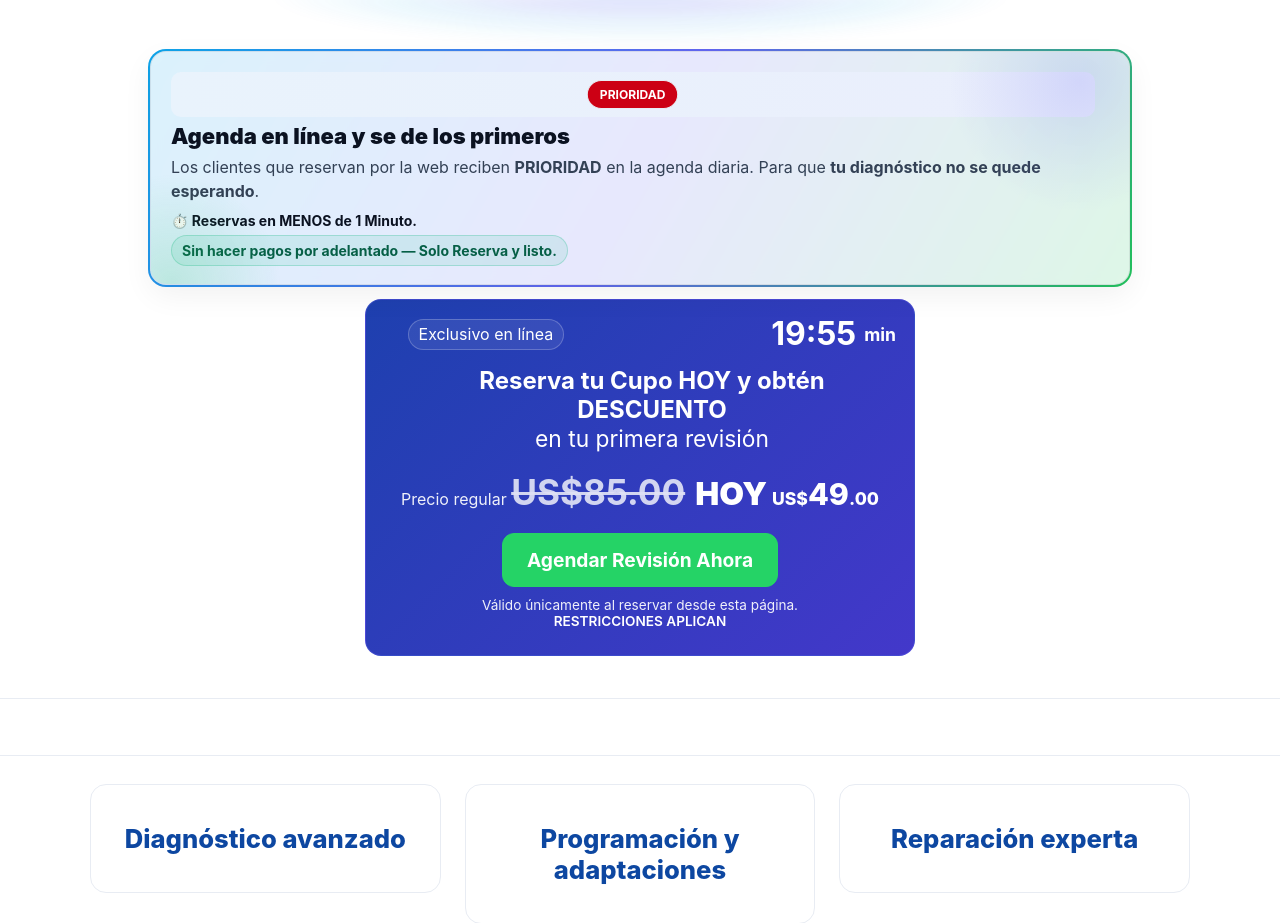
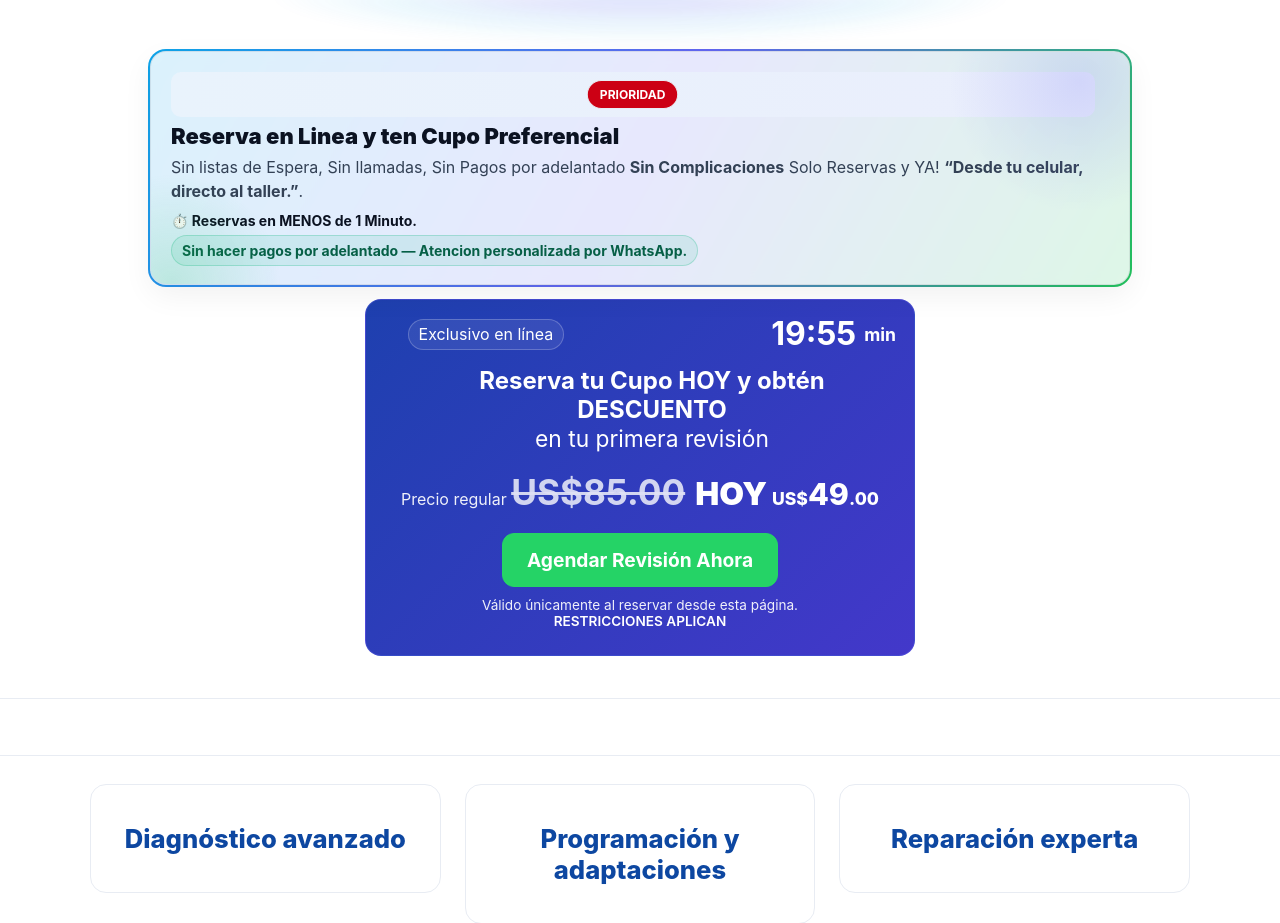
Before and after one commit to automotrizmedinasv-design/automotrizmedinasv-design.github.io, a plain HTML site: page index.html in a window 1280 px wide. Shown: the part 1755-2678 px from the top of the page. Drawn offline with Linux system fonts and the light colour scheme; a script that the page names is missing.

Commit message:
Update index.html

```diff
--- a/index.html
+++ b/index.html
@@ -813,15 +813,15 @@ Para lograrlo aplicamos procesos técnicos avanzados que definen el camino corre
 
 <div>
 <div class="exclusivo-prioridad exclusivo-prioridad--center"><span class="badge prioridad">PRIORIDAD</span></div>
-<h3 class="spot-title">Agenda en línea y se de los primeros</h3>
+<h3 class="spot-title">Reserva en Linea y ten Cupo Preferencial</h3>
 <p class="spot-text">
-          Los clientes que reservan por la web reciben <strong>PRIORIDAD</strong> en la agenda diaria.
-          Para que <strong>tu diagnóstico no se quede esperando</strong>.
+          Sin listas de Espera, Sin llamadas, Sin Pagos por adelantado <strong>Sin Complicaciones</strong> Solo Reservas y YA!
+           <strong>“Desde tu celular, directo al taller.”</strong>.
         </p>
 <div class="spot-note">⏱️ Reservas en MENOS de 1 Minuto.</div>
 <div aria-label="Sin hacer pagos por adelantado" class="spot-guarantee">
 
-<span>Sin hacer pagos por adelantado — <strong>Solo Reserva y listo</strong>.</span>
+<span>Sin hacer pagos por adelantado — <strong> Atencion personalizada por WhatsApp</strong>.</span>
 </div>
 </div>
 </div>
```
